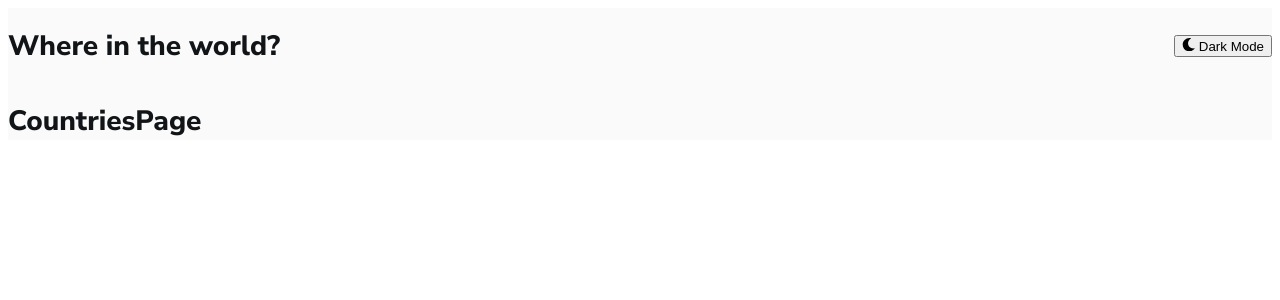
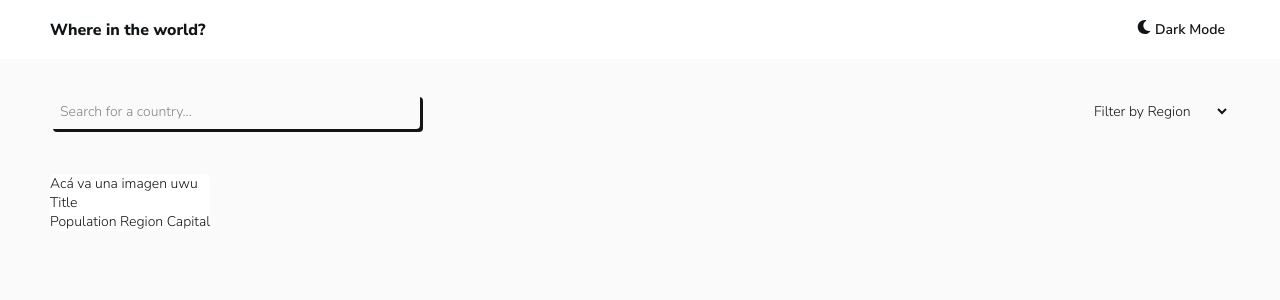
Before and after one commit to Nzone56/CountriesApp, a React (Vite) app: page /countries in a window 1280 px wide. Shown: the top 300 px of the page. Built offline with nearby package versions, Linux system fonts and the light colour scheme.

Commit message:
Progress on design

```diff
--- /dev/null
+++ b/src/components/CountriesList.jsx
@@ -0,0 +1,9 @@
+import { CountryCard } from "./CountryCard"
+
+export const CountriesList = () => {
+  return (
+    <div className="cardsList">
+        <CountryCard />
+    </div>
+  )
+}
--- /dev/null
+++ b/src/components/CountryCard.jsx
@@ -0,0 +1,22 @@
+import { useContext } from "react";
+import { ThemeContext } from "../context/ThemeProvider";
+import "../styles/Card.scss"
+export const CountryCard = () => {
+
+const { theme } = useContext(ThemeContext);
+
+  return (
+    <div className={`card-${theme}`}>
+      <div className={`card-${theme}__image`}>Acá va una imagen uwu</div>
+
+      <div className={`card-${theme}__text`}>
+        <span className={`card-${theme}__text__title`}> Title </span>
+        <div className={`card-${theme}__text__description`}>
+          <span> Population </span>
+          <span> Region </span>
+          <span> Capital</span>
+        </div>
+      </div>
+    </div>
+  );
+}
--- a/src/components/Navbar.jsx
+++ b/src/components/Navbar.jsx
@@ -12,17 +12,15 @@ export const Navbar = () => {
   }
 
   return (
-      <div className="navbarContent">
-        <div className="navbarContent__title">
-          <h1> Where in the world? </h1>
-        </div>
-        <div className="navbarContent__darkMode">
-          <button
-          onClick={ handleClick }
-          >
-            <FaMoon /> Dark Mode
-          </button>
-        </div>
+    <div className={`navbar ${theme}`}>
+      <div className="navbar__title">
+        <span> Where in the world? </span>
       </div>
+      <div className="navbar__darkMode">
+        <button className={`navbar__darkMode__${theme}`}onClick={handleClick}>
+          <FaMoon /> Dark Mode
+        </button>
+      </div>
+    </div>
   );
 };
--- /dev/null
+++ b/src/components/index.js
@@ -0,0 +1,3 @@
+export * from "./CountriesList"
+export * from "./CountryCard"
+export * from "./Navbar"
--- a/src/pages/CountriesPage.jsx
+++ b/src/pages/CountriesPage.jsx
@@ -1,8 +1,9 @@
 import { useContext } from 'react';
-import { useState } from 'react'
 import { Navbar } from '../components/Navbar'
+import { FaSearch } from "react-icons/fa";
 import { ThemeContext } from '../context/ThemeProvider';
 import '../styles/App.scss'
+import { CountriesList } from '../components';
 
 export const CountriesPage = () => {
 
@@ -10,10 +11,37 @@ export const CountriesPage = () => {
 
   return (
     <>
-      <div className={`App ${theme}`}>
+      <div className={`App-${theme}`}>
         <Navbar />
-        <h1>CountriesPage</h1>
+        <div className={`main-${theme}`}>
+          <div className={`main-${theme}__search`}>
+            {/* <FaSearch /> */}
+
+            <input
+              className={`main-${theme}__input`}
+              type="text"
+              placeholder="Search for a country..."
+            />
+
+            <select name="select" className={`main-${theme}__select`}>
+              <option
+                value="Filter by Region"
+                disabled
+                selected
+                hidden
+              >
+                Filter by Region
+              </option>
+              <option value="Africa"> Africa </option>
+              <option value="America"> America </option>
+              <option value="Asia"> Asia</option>
+              <option value="Europe"> Europe </option>
+              <option value="Oceania"> Oceania </option>
+            </select>
+          </div>
+          <CountriesList />
+        </div>
       </div>
     </>
-  )
+  );
 }
--- a/src/styles/App.scss
+++ b/src/styles/App.scss
@@ -1,44 +1,135 @@
-$themes : (
-    light: (
-        ModeText: hsl(200, 15%, 8%),
-        ModeElements:  hsl(0, 0%, 100%),
-        ModeBackground: hsl(0, 0%, 98%),
-        ModeInput: hsl(0, 0%, 52%),
-    ),
-    dark: (
-        ModeElements: hsl(209, 23%, 22%),
-        ModeBackground: hsl(207, 26%, 17%),
-        ModeText: hsl(0, 0%, 100%)
-    ),
-);
+$Dark-Mode-Elements: hsl(209, 23%, 22%);
+$Dark-Mode-Background: hsl(207, 26%, 17%);
+$Dark-Mode-Text: hsl(0, 0%, 100%);
+$Light-Mode-Text: hsl(200, 15%, 8%);
+$Light-Mode-Input: hsl(0, 0%, 52%);
+$Light-Mode-Background: hsl(0, 0%, 98%);
+$Light-Mode-Elements: hsl(0, 0%, 100%);
 
 $font-family: 'Nunito Sans', sans-serif;
 
-html{
+body{
     font-family: $font-family;
-    margin: 0;
-    border: none;
-    padding: 0;
     box-sizing: border-box;
     font-size: 14px;
-
+    margin: 0;
+    padding: 0;
+    border: 0;
 }
 
+.App-light{
+    background-color: $Light-Mode-Background;
+    color: $Light-Mode-Text
+}
+.App-dark{
+    background-color: $Dark-Mode-Background;
+    color: $Dark-Mode-Text
+}
 .light{
-    background-color: hsl(0, 0%, 98%);
-    color: hsl(200, 15%, 8%),
+    background-color: $Light-Mode-Elements;
+    color: $Light-Mode-Text
 }
 .dark{
-    background-color: hsl(207, 26%, 17%);
-    color: hsl(0, 0%, 100%)
+    background-color: $Dark-Mode-Elements;
+    color: $Dark-Mode-Text
 }
-
-.navbarContent{
+.navbar{
     display: flex;
     justify-content: space-between;
     align-items: center;
 
+
     &__title{
+        padding: 15px 50px;
+        font-size: 16px;
+        font-weight: 800;
+    }
+    &__darkMode{
+        display: inline-flex;
+        justify-content: center;
+        align-items: center;
+        padding: 15px 50px;
+         button {
+            border: none;
+            background-color: transparent;
+            cursor: pointer;
+            padding: 5px;
+            font-family: $font-family;
+            font-size: 14px;
+            font-weight: 600;
+         }
+         &__light{
+            color: $Light-Mode-Text;
+         }
+         &__dark{
+            color: $Dark-Mode-Text;
+         }
 
     }
+
 }
+input{
+   width: 350px;
+   padding: 10px;
+   border-radius: 4px;
+   box-shadow: 3px 3px 0px 0px hsl(200, 15%, 8%);
+   border: 0;
+}
+select{
+    border: none;
+    width: 150px;
+    border-radius: 5px;
+}
+
+.main-light{
+    height: 100vh;
+    &__search{
+        padding: 35px 50px;
+        display: flex;
+        justify-content: space-between;
+        align-items: center;
+    }
+    &__input{
+        color: $Light-Mode-Text;
+        background-color: $Light-Mode-Background;
+    }
+    ::placeholder{
+        color: $Light-Mode-Input;
+        font-family: $font-family;
+        font-size: 14px;
+    }
+    &__select{
+        color: $Light-Mode-Text;
+        background-color: $Light-Mode-Background;
+        font-family: $font-family;
+        font-size: 14px;
+        padding: 5px 10px;
+    }
+}
+
+.main-dark{
+    height: 100vh;
+    &__search{
+        padding: 35px 50px;
+        display: flex;
+        justify-content: space-between;
+        align-items: center;
+    }
+    &__input{
+        background-color: $Dark-Mode-Elements;
+        color: $Dark-Mode-Text;
+    }
+    ::placeholder{
+        color:  $Dark-Mode-Text;
+        font-family: $font-family;
+        font-size: 14px;
+    }
+    &__select{
+        background-color: $Dark-Mode-Elements;
+        color: $Dark-Mode-Text;
+        font-family: $font-family;
+        font-size: 14px;
+        padding: 5px 10px;
+    }
+
+}
--- /dev/null
+++ b/src/styles/Card.scss
@@ -0,0 +1,55 @@
+$Dark-Mode-Elements: hsl(209, 23%, 22%);
+$Dark-Mode-Background: hsl(207, 26%, 17%);
+$Dark-Mode-Text: hsl(0, 0%, 100%);
+$Light-Mode-Text: hsl(200, 15%, 8%);
+$Light-Mode-Input: hsl(0, 0%, 52%);
+$Light-Mode-Background: hsl(0, 0%, 98%);
+$Light-Mode-Elements: hsl(0, 0%, 100%);
+
+$font-family: 'Nunito Sans', sans-serif;
+
+.cardsList{
+    display: flex;
+    margin: 10px 50px;
+}
+@mixin card{
+    display: flex;
+    justify-content: center;
+    align-items: flex-start;
+    flex-direction: column;
+    border-radius: 5px;
+
+}
+.card-light{
+    @include card;
+    background-color: $Light-Mode-Elements;
+    &__image{
+
+    }
+    &__description{
+        @include card;
+    }
+}
+
+.card-dark{
+    @include card;
+    background-color: red;
+     &__image{
+
+    }
+    &__text{
+        width: 100%;
+        @include card;
+        &__title{
+            width: 100%;
+            font-size: 16px;
+            font-weight: 600;
+        }
+        &__description{
+            @include card;
+            width: 100%;
+            background-color: blue;
+            font-size: 14px;
+        }
+    }
+}
```
Also changed, not shown: src/styles/themeVariables.scss (deleted, +0 -13 lines).
